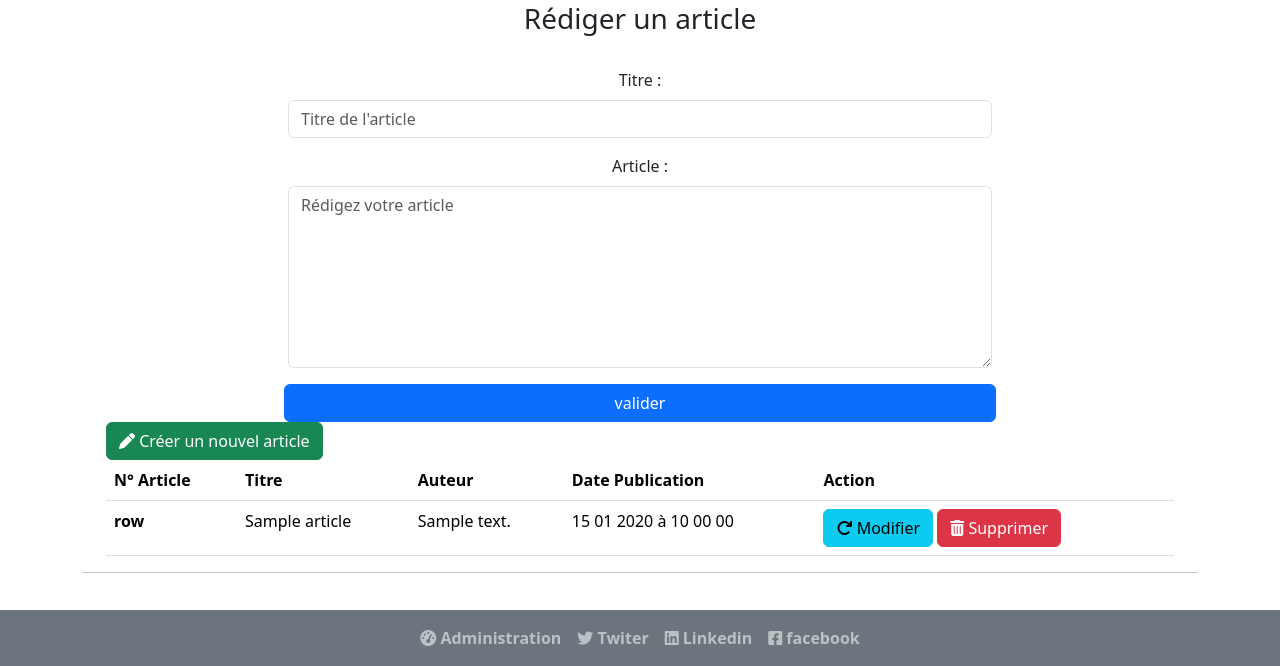
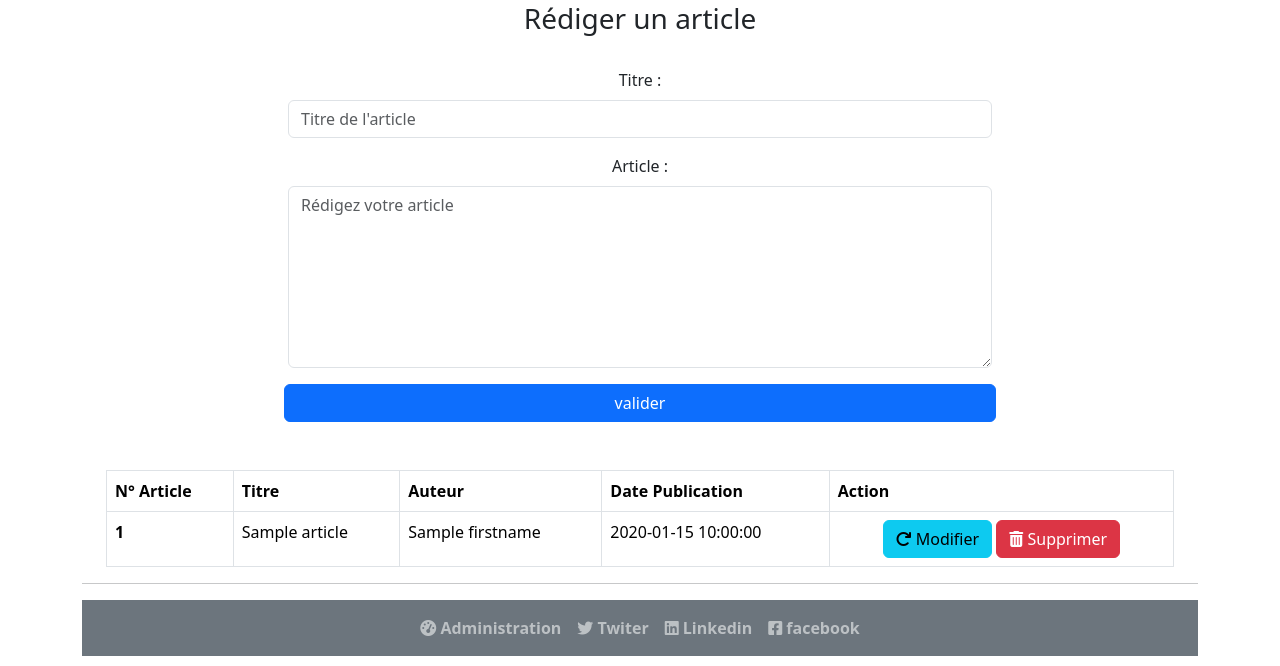
Before and after one commit to davidg-34/blog-oc, a PHP site: template src/templates/administration.html.twig in a window 1280 px wide. Shown: the part 134-800 px from the top of the page. Run offline with PHP 8.4, Linux system fonts and the light colour scheme; the template is opened without the code that fills it: most values are stand-ins (such as "Sample title", 1, 10 or a date in 2020); some libraries are stand-ins or nearby versions.

Commit message:
add delete

```diff
--- a/src/templates/administration.html.twig
+++ b/src/templates/administration.html.twig
@@ -41,9 +41,9 @@
     </div>
 
     <div class="container">
-      <a href="/blogMvc/addpost/" <button type="button" class="btn btn-success operation"><i class="fas fa-pen"></i> Créer un nouvel article</a>
+      {# <a href="/blogMvc/addpost/" <button type="button" class="btn btn-success operation"><i class="fas fa-pen"></i> Créer un nouvel article</a> #}
 
-      <table class="table">
+      <table class="table {# table-striped #} table-bordered table-hover table-responsive mt-5">
 
         <thead>
           <tr>
@@ -55,18 +55,20 @@
           </tr>
         </thead>
 
+            {% for article in articles %}
         <tbody>
           <tr>
-            <th scope="row">row</th>
+            <th scope="row">{{article.id}}</th>
             <td>{{article.title}}</td>
-            <td>{{ article.content }}</td>
-            <td>{{ article.created|date("d m Y à H i s") }}</td>
-            <td>
-              <a class="btn btn-info operation" href="/blogMvc/updatePost/"><i class="fas fa-redo"></i> Modifier</a>
-              <a class="btn btn-danger operation" href="/blogMvc/deletePost/"><i class="fas fa-trash-alt"></i> Supprimer</a>
+            <td>{{ article.firstname }}</td>
+            <td>{{ article.created }}</td>
+            <td class="text-center">
+              <a class="btn btn-info operation" href="/blogMvc/administration/posts/{{article.id}}/edit"><i class="fas fa-redo"></i> Modifier</a>
+              <a class="btn btn-danger operation" href="/blogMvc/administration/posts/{{article.id}}/delete"><i class="fas fa-trash-alt"></i> Supprimer</a>
             </td>
           </tr>
         </tbody>
+            {% endfor %}
 
       </table>
     </div>
--- a/src/templates/base.html.twig
+++ b/src/templates/base.html.twig
@@ -50,11 +50,11 @@
   <div>
 
   <hr>
-  <footer class="fixed-bottom z-index-n1">
+  <footer class="{# z-n1 position-absolute m-3 rounded-3 #}">
   <nav class="navbar navbar-expand-md navbar-dark bg-secondary  ">
 
     <div class="collapse navbar-collapse justify-content-center" id="navbarsExampleDefault">
-      <ul class="navbar-nav fw-bold">
+      <ul class="navbar-nav fw-bold ">
         <li class="nav-item">
               <a class="nav-link" href="{{ ('/blogMvc/administration') }}"><i class="fas fa-tachometer-alt"></i> Administration </a>
           <li class="nav-item">
--- a/src/templates/home.html.twig
+++ b/src/templates/home.html.twig
@@ -25,7 +25,7 @@
 
         <p class="cart-text text-justify"><strong>Email :</strong> {{article.email}}
         <p class="cart-text text-justify"><strong>Nom :</strong> {{article.lastname}} <strong>Prénom :</strong> {{article.firstname}}
-        <p class="cart-text text-justify">{{session.userId}}
+        <p class="cart-text text-justify">userId {{article.id}}
 
         <p class="card-text text-justify"><span style="color: blue">Date publication : </span></br>{{ article.created|date("d m Y à H i s") }}</p>
         <a href="/blogMvc/posts/{{article.id}}" class="btn btn-secondary">Voir l'article</a>
```
Also changed, not shown: index.php (+6 -8 lines), src/Controllers/AdminController.php (+31 -3 lines), src/Controllers/PostsController.php (+4 -4 lines), src/Models/Post.php (+6 -2 lines), 1 other file.
